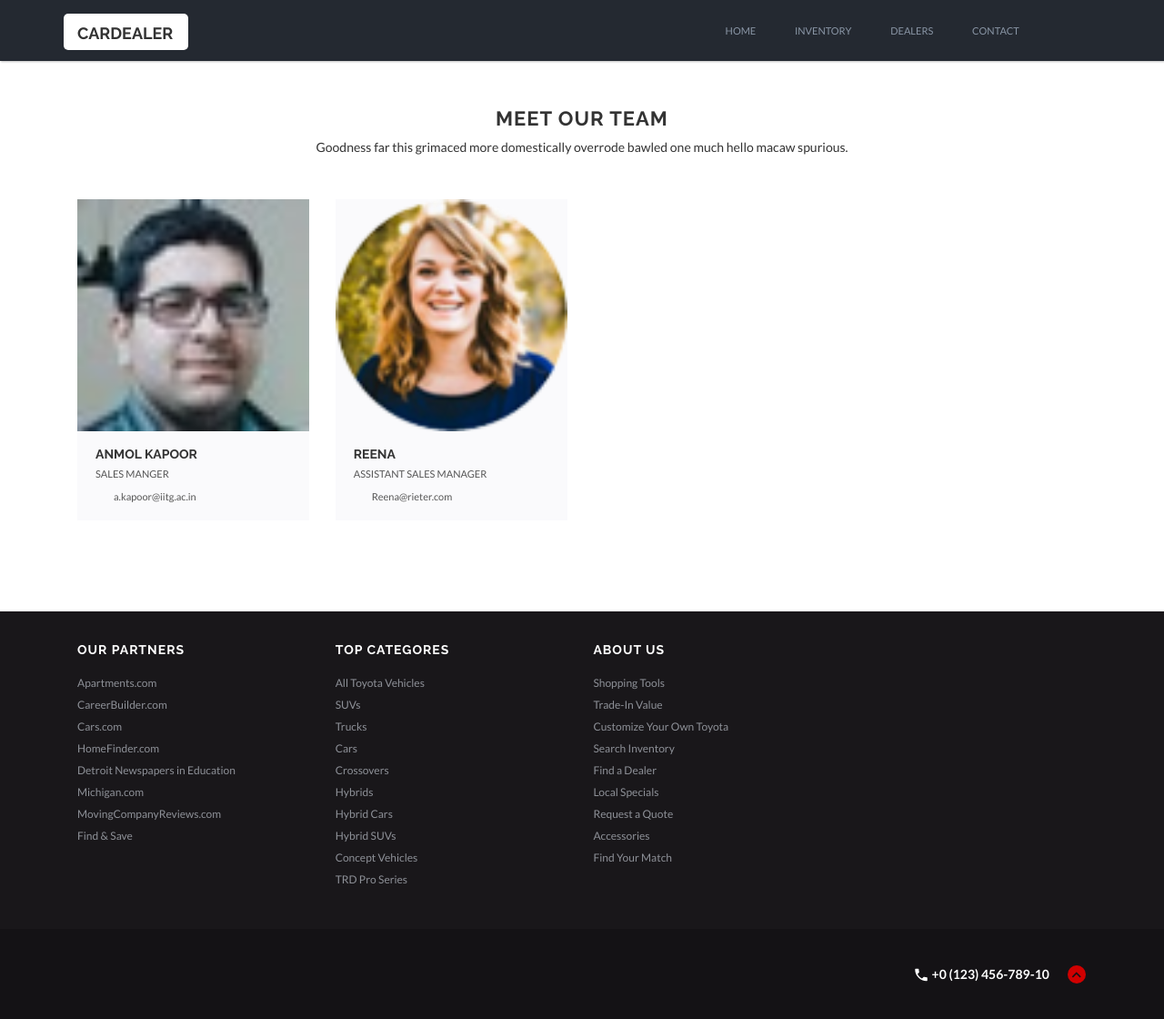
After one commit to anmolkapr/autoshoppe, a Django app: page /dealers in a window 1280 px wide. The commit adds this page. Shown: the whole page at 91% size. Run offline with Django 4.2, Linux system fonts and the light colour scheme; data comes from the database, SQL or seed files in the repository; some libraries are stand-ins or nearby versions; some web fonts are replaced.

Commit message:
dealers page made

```diff
--- a/CARDEALER/urls.py
+++ b/CARDEALER/urls.py
@@ -26,6 +26,7 @@ urlpatterns = [
     path('inventory', views.inventory, name="inventory"),
     path('<int:car_id>',views.car_detail,name="car_detail"),
     path('filter_results',views.filter_results,name="filter_results"),
+    path('dealers',views.dealers,name="dealers"),
 ]
 
 urlpatterns += static(settings.STATIC_URL, document_root = settings.STATIC_ROOT)
--- a/cars/views.py
+++ b/cars/views.py
@@ -3,6 +3,7 @@ from django.shortcuts import render,get_object_or_404
 from django.core.paginator import Paginator,EmptyPage,PageNotAnInteger
 from .models import Car
 from .filters import CarFilter
+from dealers.models import Dealer
 # Create your views here.
 # created a function which will render the request
 def index(request):
@@ -70,3 +71,12 @@ def inventory(request):
         'page_obj':page_obj
     }
     return render(request,"inventory.html",context)
+
+def dealers(request):
+    all_dealers= Dealer.objects.all()
+
+    context = {
+        'all_dealers':all_dealers,
+    }
+
+    return render(request,"dealers.html",context)
--- /dev/null
+++ b/templates/dealers.html
@@ -0,0 +1,40 @@
+{% extends 'base.html' %}
+
+{% block content %}
+<br><br>
+<div class="page-section" style="margin-bottom:70px;">
+  <div class="container">
+    <div class="row">
+      <div class="col-lg-12 col-md-12 col-sm-12 col-xs-12">
+        <div class="section-title" style="text-align:center; color:#333333; margin-bottom:45px;">
+          <h2 style="margin-bottom:5px; text-transform:uppercase !important;">Meet Our Team</h2>
+          <p>Goodness far this grimaced more domestically overrode bawled one much hello macaw spurious.</p>
+        </div>
+      </div>
+      {% for dealer in all_dealers %}
+      <div class="col-lg-3 col-md-3 col-sm-6 col-xs-12">
+        <div class="cs-team">
+          <div class="cs-media">
+            <figure><a href="#"><img src="{{ dealer.picture.url }}" alt="" /></a></figure>
+            <div class="cs-caption">
+              <ul>
+                <li><a href="#"><i class="icon-facebook2"></i></a></li>
+                <li><a href="#"><i class="icon-twitter2"></i></a></li>
+                <li><a href="#"><i class="icon-google4"></i></a></li>
+                <li><a href="#"><i class="icon-linkedin4"></i></a></li>
+                <li><a href="#"><i class="icon-youtube"></i></a></li>
+              </ul>
+            </div>
+          </div>
+          <div class="cs-text">
+            <h6><a href="#">{{ dealer.name }}</a></h6>
+            <span>{{ dealer.description }} </span> <em>{{ dealer.email }}</em> </div>
+        </div>
+      </div>
+      {% endfor %}
+
+    </div>
+  </div>
+</div>
+
+{% endblock content %}
--- a/templates/nav.html
+++ b/templates/nav.html
@@ -19,7 +19,7 @@
                         <ul>
                             <li><a href="{% url 'index' %}">Home</a></li>
                             <li><a href="{% url 'inventory' %}">Inventory</a></li>
-                            <li><a href="#">Dealers</a></li>
+                            <li><a href="{% url 'dealers' %}">Dealers</a></li>
                             <li><a href="#">Contact</a></li>
                         </ul>
                     </nav>
```
